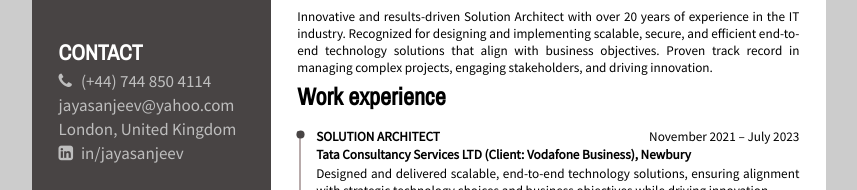
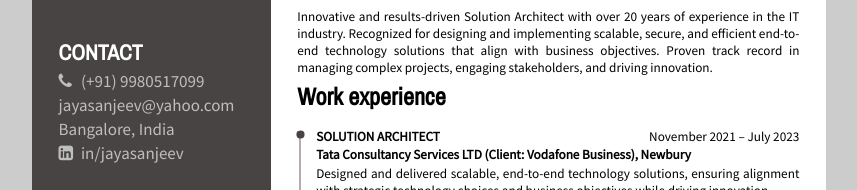
Before and after one commit to jayasanjeev/CloudProjects, a plain HTML site: page Project 1/Code/index.html in a window 1280 px wide. Shown: the part 203-393 px from the top of the page, without its empty margins (211-1068 px from the left). Drawn offline with nearby package versions, Linux system fonts and the light colour scheme.

Commit message:
Update index.html

```diff
--- a/Project 1/Code/index.html
+++ b/Project 1/Code/index.html
@@ -20,7 +20,7 @@
             <div class="smallText">
               <p>
                 <i class="fa fa-phone contactIcon" aria-hidden="true"></i>
-                (+44) 744 850 4114
+                (+91) 9980517099
               </p>
               <p>
                 <!--i class="fa fa-envelope contactIcon" aria-hidden="true"></i-->
@@ -30,7 +30,7 @@
               </p>
               <p>
                <!-- <i class="fa fa-map-marker contactIcon" aria-hidden="true"></i>-->
-                London, United Kingdom
+                Bangalore, India
               </p>
               <p>
                 <i class="fa fa-linkedin-square contactIcon" aria-hidden="true"></i>
```
